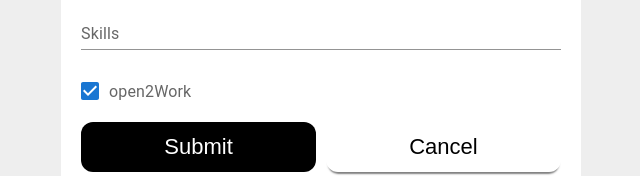
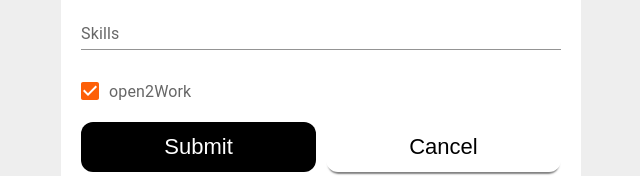
Before and after one commit to Mansi-Ayaskar/Open2Work, a React (Create React App) app in the folder UI/: page /profile in a window 1280 px wide. Shown: the part 422-598 px from the top of the page, without its empty margins (319-959 px from the left). Built offline with nearby package versions, Linux system fonts and the light colour scheme.

Commit message:
Added color to checkbox

```diff
--- a/UI/src/Pages/Profile.js
+++ b/UI/src/Pages/Profile.js
@@ -69,6 +69,12 @@ function Profile() {
                     className="checkBox"
                     name={formData.id}
                     checked={inputs[formData.id]}
+                    sx={{
+                      color: '#fd5f07',
+                      '&.Mui-checked': {
+                        color: '#fd5f07'
+                      }
+                    }}
                     onChange={(e) =>
                       setInputs((values) => ({
                         ...values,
@@ -82,6 +88,10 @@ function Profile() {
                 </div>
               );
             }
+            var limits = {};
+            if (formData.type == 'number') {
+              limits = { min: 0, max: 30 };
+            }
             return (
               <TextField
                 className="textFiled"
@@ -94,6 +104,7 @@ function Profile() {
                 value={inputs[formData.id] || ''}
                 onChange={handleChange}
                 style={{ marginTop: 20 }}
+                inputProps={{ ...limits }}
                 // error={formData.type === 'email' ? !isValidEmail : false}
                 // helperText={
                 //   formData.type === 'email'
```
